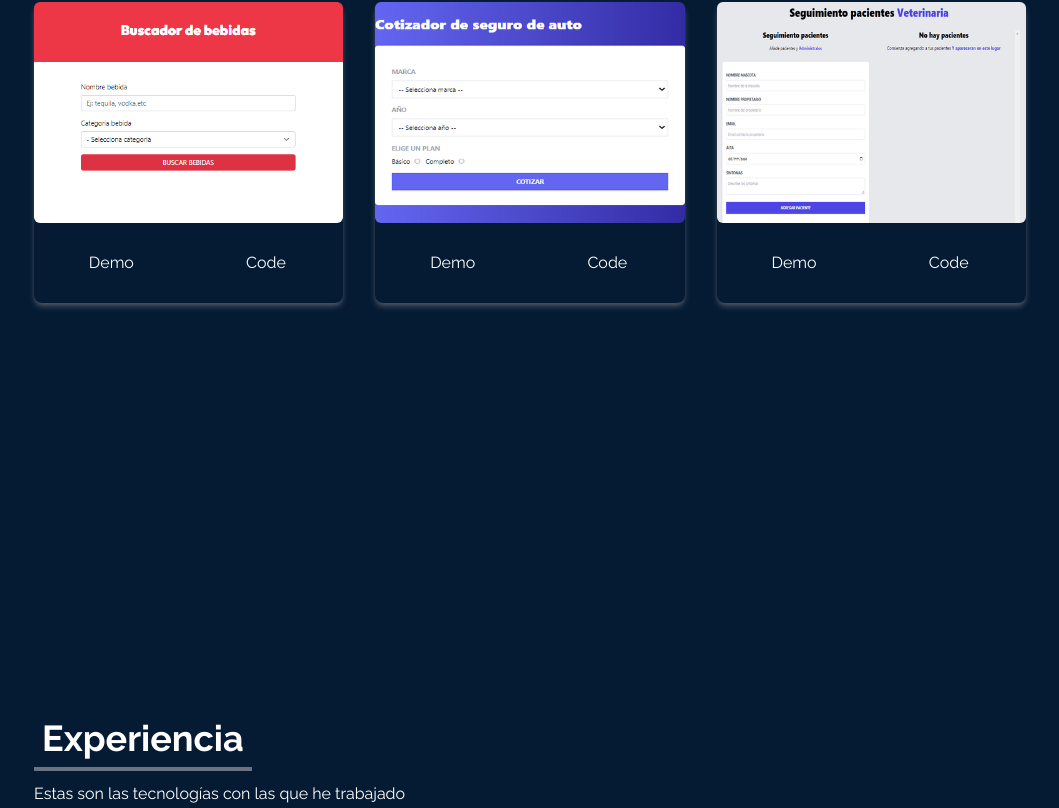
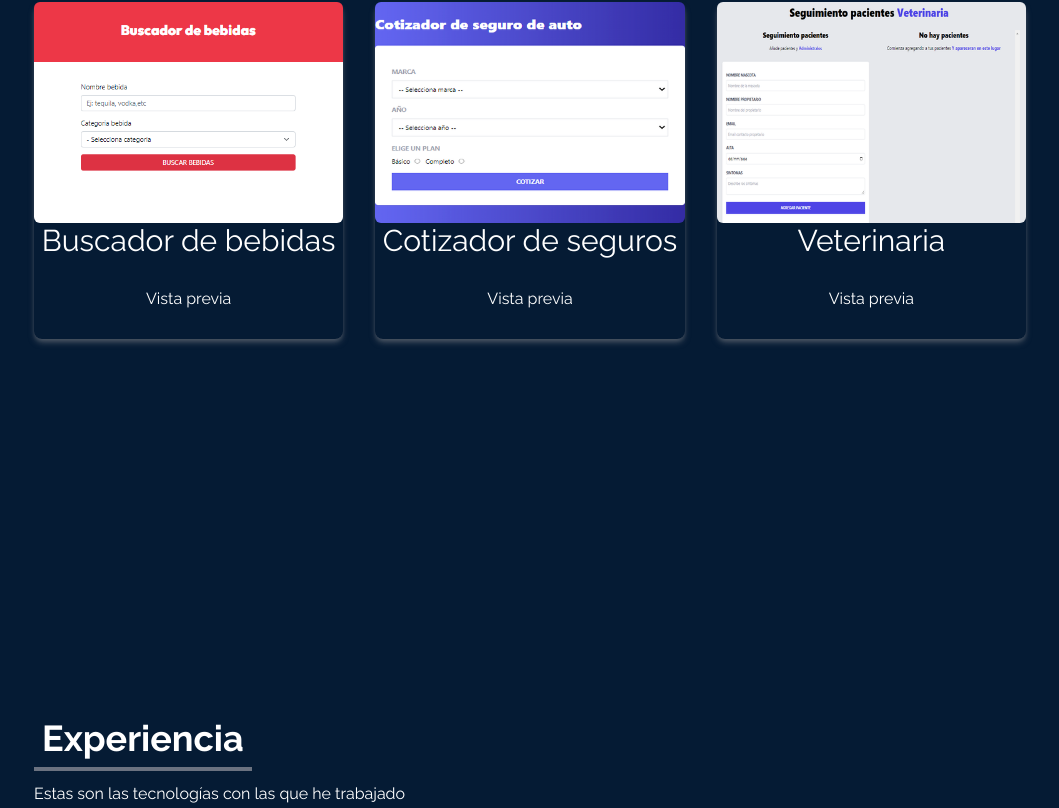
Before and after one commit to henryposa/Portafolio, a React (Vite) app: page / in a window 1280 px wide. Shown: the part 1758-2566 px from the top of the page, without its empty margins (110-1169 px from the left). Built offline with nearby package versions, Linux system fonts and the light colour scheme.

Commit message:
portafolio terminado

```diff
--- a/src/App.jsx
+++ b/src/App.jsx
@@ -4,7 +4,6 @@ import SocialLinks from './components/SocialLinks'
 import About from './components/About'
 import Portafolio from './components/Portafolio'
 import Experience from './components/Experience'
-// 3
 import Contact from './components/Contact'
 
 function App() {
@@ -15,7 +14,6 @@ function App() {
       <About />
       <Portafolio />
       <Experience />
-      {/* 2 */}
       <Contact />
       <SocialLinks />
     </div>
--- a/src/components/About.jsx
+++ b/src/components/About.jsx
@@ -2,7 +2,7 @@ import React from 'react'
 
 const About = () => {
     return (
-        <div name="about" className='w-full h-screen color-nav text-white'>
+        <div name="Sobre mí" className='w-full h-screen color-nav text-white'>
             <div className='max-w-screen-lg p-4 mx-auto flex flex-col
             justify-center w-full h-full'>
                 <div className='pb-8'>
@@ -18,7 +18,7 @@ const About = () => {
                     como analista de soporte, operador, digitador, y administré
                     bases de datos de varios departamentos de Colombia con
                     experiencia de 1 año y de 6 meses como desarrollador web enfocado
-                    en React Js y me gusta el trabajo en equipo usando la metodología SCRUM
+                    en React Js y me gusta el trabajo en equipo usando la metodología SCRUM.
                 </p>
                 <br />
             </div>
--- a/src/components/Contact.jsx
+++ b/src/components/Contact.jsx
@@ -1,10 +1,9 @@
-// 1
 import React from "react";
 
 const Contact = () => {
   return (
     <div
-      name="contact"
+      name="Contacto"
       className="w-full h-screen color-nav text-white"
     >
       <div className="flex flex-col p-4 justify-center max-w-screen-lg mx-auto h-full color-nav">
--- a/src/components/Experience.jsx
+++ b/src/components/Experience.jsx
@@ -55,7 +55,7 @@ const Experience = () => {
 
     return (
         <div
-            name="experience"
+            name="Experiencia"
             className="color-nav w-full h-screen"
         >
             <div className="max-w-screen-lg mx-auto p-4 flex flex-col justify-center w-full h-full text-white color-nav">
--- a/src/components/Home.jsx
+++ b/src/components/Home.jsx
@@ -1,10 +1,12 @@
 import React from 'react'
 import Luis from '../assets/Luis.png'
 import { HiChevronRight } from 'react-icons/hi'
+// 1
+import { Link } from 'react-scroll'
 
 const Home = () => {
   return (
-    <div name="home" className="h-screen w-full color-nav">
+    <div name="Inicio" className="h-screen w-full color-nav">
       <div className="max-w-screen-lg mx-auto flex flex-col items-center
       justify-center h-full px-4 md:flex-row text-white"
       >
@@ -17,7 +19,10 @@ const Home = () => {
           </p>
 
           <div>
-            <button className='group text-white w-fit px-6 py-3 my-2 flex
+            <Link
+              to='Portafolio'
+              smooth duration={500}
+              className='group text-white w-fit px-6 py-3 my-2 flex
             items-center rounded-md bg-gradient-to-r from-cyan-500 to-blue-500
             cursor-pointer'>
               Portafolio
@@ -25,7 +30,7 @@ const Home = () => {
                 <HiChevronRight size={25}
                   className='ml-1' />
               </span>
-            </button>
+            </Link>
           </div>
         </div>
         <div>
--- a/src/components/NavBar.jsx
+++ b/src/components/NavBar.jsx
@@ -1,5 +1,7 @@
 import React, { useState } from 'react'
 import { FaBars, FaTimes } from 'react-icons/fa'
+// 1 -
+import { Link } from 'react-scroll'
 
 const NavBar = () => {
     const [nav, setNav] = useState(false)
@@ -15,15 +17,15 @@ const NavBar = () => {
         },
         {
             id: 3,
-            link: 'portafolio',
+            link: 'Portafolio',
         },
         {
             id: 4,
-            link: 'experiencia',
+            link: 'Experiencia',
         },
         {
             id: 5,
-            link: 'contacto',
+            link: 'Contacto',
         },
     ]
     return (
@@ -46,7 +48,10 @@ const NavBar = () => {
                         className="px-4 cursor-pointer capitalize font-medium
                 text-gray-200 hover:scale-105 duration-200"
                     >
-                        {link}
+                        {/* 2 */}
+                        <Link to={link} smooth duration={500}>
+                            {link}
+                        </Link>
                     </li>
                 ))}
             </ul>
@@ -74,7 +79,12 @@ const NavBar = () => {
                             key={id}
                             className="px-4 cursor-pointer capitalize py-6 text-4xl"
                         >
-                            {link}
+                            {/* 3 */}
+                            <Link
+                                onClick={() => setNav(!nav)}
+                                to={link} smooth duration={500}>
+                                {link}
+                            </Link>
                         </li>
                     ))}
                 </ul>
--- a/src/components/Portafolio.jsx
+++ b/src/components/Portafolio.jsx
@@ -8,19 +8,25 @@ const Portafolio = () => {
     const portafolios = [
         {
             id: 1,
-            src: bebidas
+            src: bebidas,
+            titulo: 'Buscador de bebidas',
+            href: 'https://voluble-shortbread-15ac12.netlify.app/',
         },
         {
             id: 2,
-            src: seguros
+            src: seguros,
+            titulo: 'Cotizador de seguros',
+            href: 'https://paginaveterinaria.netlify.app',
         },
         {
             id: 3,
-            src: veterinaria
+            src: veterinaria,
+            titulo: 'Veterinaria',
+            href: 'https://lambent-nasturtium-0cfb54.netlify.app',
         },
     ]
     return (
-        <div name="portafolio" className='color-nav text-white w-full
+        <div name="Portafolio" className='color-nav text-white w-full
         md:h-screen'>
             <div className='max-w-screen-lg p-4 mx-auto flex flex-col
             justify-center w-full'>
@@ -31,16 +37,20 @@ const Portafolio = () => {
                 {/* cards */}
                 <div className='grid sm:grid-cols-2 md:grid-cols-3 gap-8 px-12 sm:px-0'>
                     {
-                        portafolios.map(({ id, src }) => (
+                        portafolios.map(({ id, src, href, titulo }) => (
                             <div key={id} className='shadow-md shadow-gray-600 rounded-lg '>
                                 <img
                                     src={src}
                                     alt=""
                                     className='rounded-md duration-200 hover:scale-105' />
-                                <div className='flex items-center justify-center'>
-                                    <button className='w-1/2 px-6 py-3 m-4 duration-200 hover:scale-105'>Demo</button>
-                                    <button className='w-1/2 px-6 py-3 m-4 duration-200 hover:scale-105'>Code</button>
-                                </div>
+                                <a
+                                    href={href}>
+                                        <h1 className='text-3xl text-center'>{titulo}</h1>
+                                    <div className='flex items-center justify-center'>
+
+                                        <button className='w-1/2 px-6 py-3 m-4 duration-200 hover:scale-105'>Vista previa</button>
+                                    </div>
+                                </a>
                             </div>
                         ))}
                 </div >
--- a/src/components/SocialLinks.jsx
+++ b/src/components/SocialLinks.jsx
@@ -28,7 +28,7 @@ const SocialLinks = () => {
             id: 3,
             child: (
                 <>
-                    Mail <HiOutlineMail size={30} />
+                    Correo <HiOutlineMail size={30} />
                 </>
             ),
             href: 'mailto:luise.posadao@gmail.com',
@@ -37,7 +37,7 @@ const SocialLinks = () => {
             id: 4,
             child: (
                 <>
-                    Resume <BsFillPersonLinesFill size={30} />
+                    Curriculum <BsFillPersonLinesFill size={30} />
                 </>
             ),
             href: 'hoja.pdf',
```
